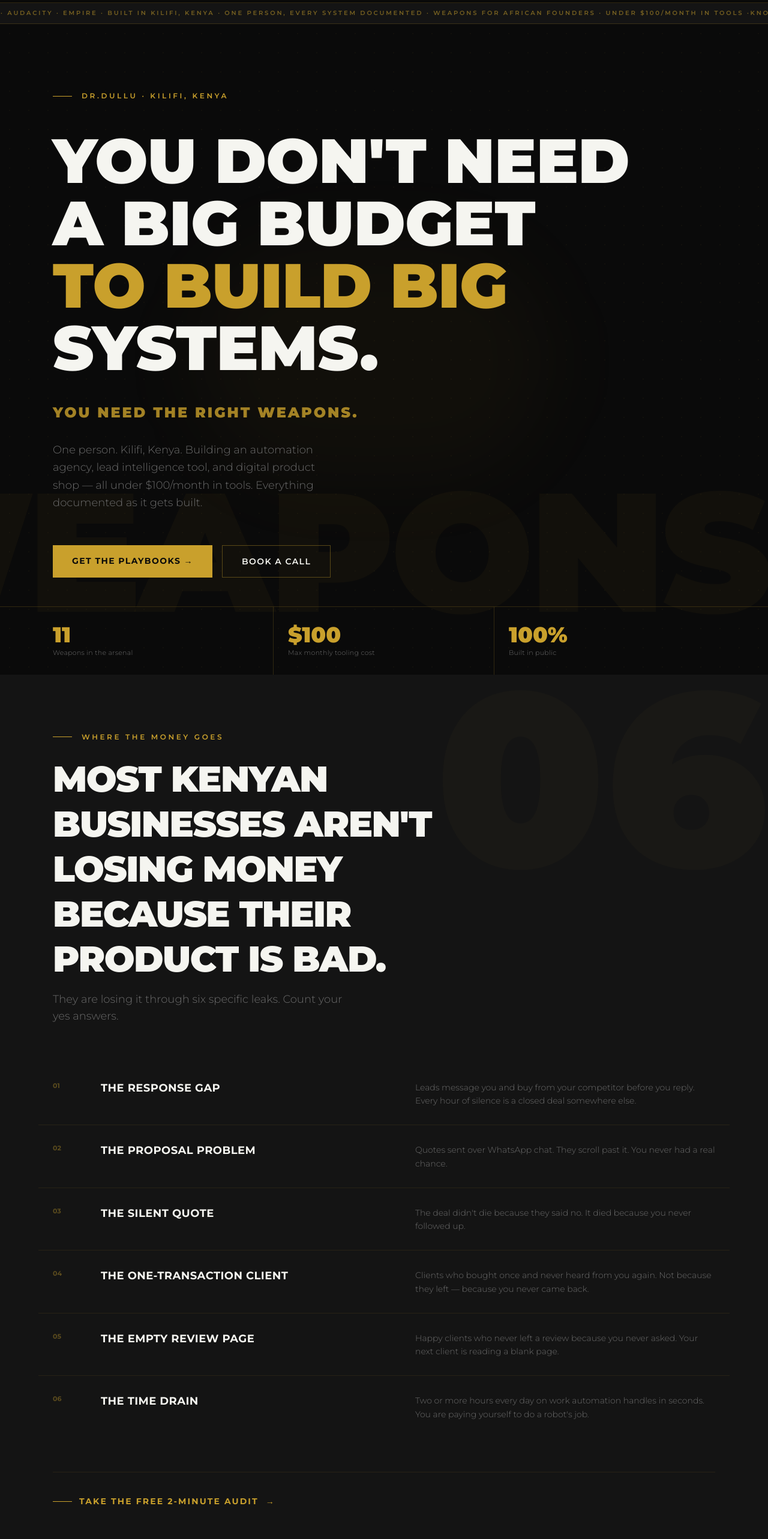
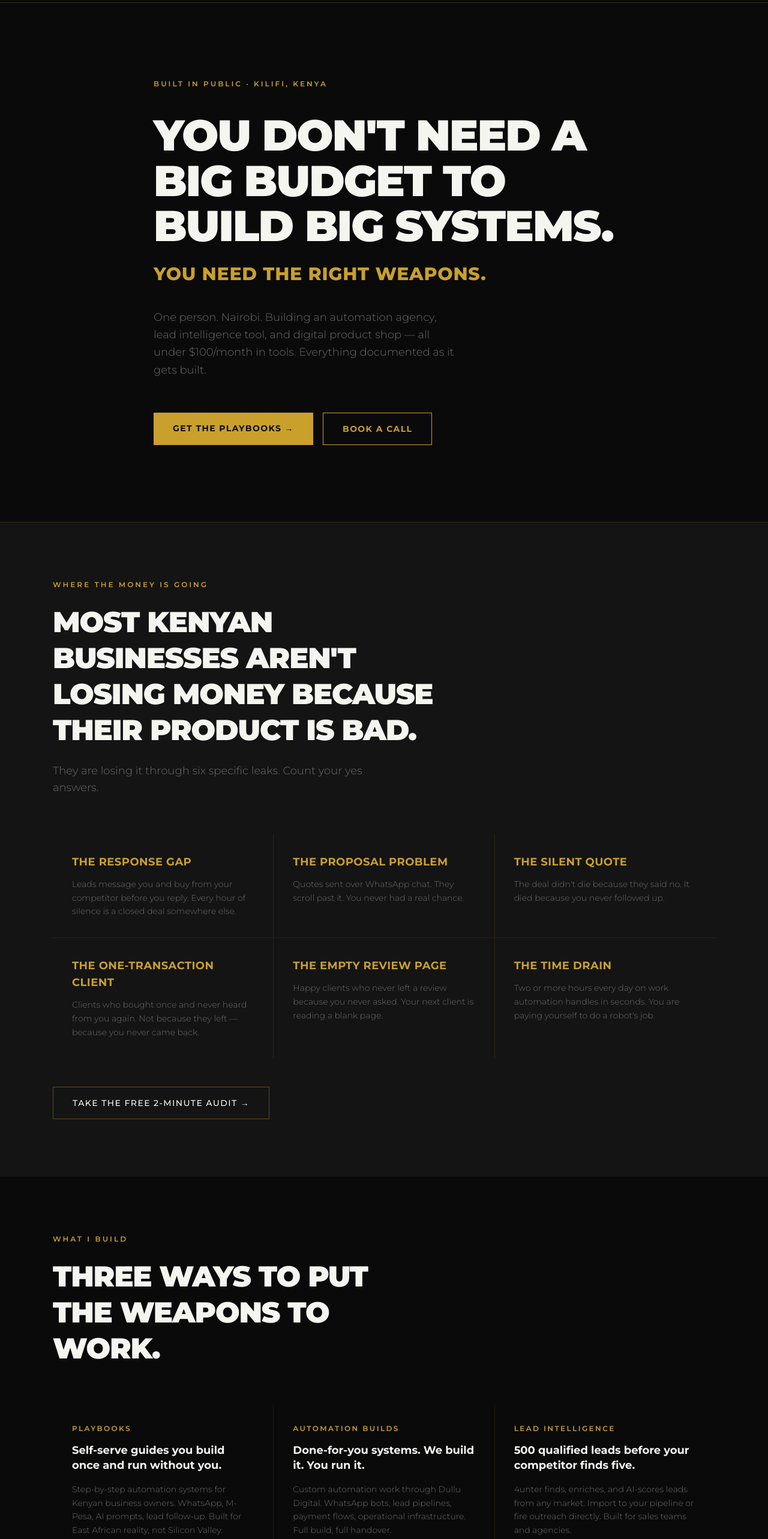
Before and after one commit to COO-DRD/dullu-group-site, a Next.js app: page / in a window 1280 px wide. Shown: the part 60-2626 px from the top of the page at 60% size. Built offline with nearby package versions, Linux system fonts and the light colour scheme.

Commit message:
Revert "Redesign homepage — editorial war-room UI with motion"
This reverts commit 80129698df4f6b96ab6c9b7472a57cea6aa8309a.

```diff
--- a/app/globals.css
+++ b/app/globals.css
@@ -9,19 +9,6 @@
   --color-ink-light: #141414;
 
   --font-sans: var(--font-montserrat, "Montserrat", sans-serif);
-
-  --animate-marquee:  marquee 42s linear infinite;
-  --animate-fade-up:  fadeUp 0.75s ease forwards;
-}
-
-@keyframes marquee {
-  from { transform: translateX(0); }
-  to   { transform: translateX(-50%); }
-}
-
-@keyframes fadeUp {
-  from { opacity: 0; transform: translateY(28px); }
-  to   { opacity: 1; transform: translateY(0); }
 }
 
 html {
@@ -35,8 +22,3 @@ body {
   -webkit-font-smoothing: antialiased;
   -moz-osx-font-smoothing: grayscale;
 }
-
-.bg-grid {
-  background-image: radial-gradient(circle, rgba(201, 160, 44, 0.04) 1px, transparent 1px);
-  background-size: 32px 32px;
-}
--- a/app/page.tsx
+++ b/app/page.tsx
@@ -1,23 +1,19 @@
 import Navbar from "@/components/Navbar";
-import Ticker from "@/components/Ticker";
 import Hero from "@/components/Hero";
 import Problem from "@/components/Problem";
 import WhatIBuild from "@/components/WhatIBuild";
 import About from "@/components/About";
-import FinalCTA from "@/components/FinalCTA";
 import Footer from "@/components/Footer";
 
 export default function Home() {
   return (
     <>
       <Navbar />
-      <main className="pt-16">
-        <Ticker />
+      <main>
         <Hero />
         <Problem />
         <WhatIBuild />
         <About />
-        <FinalCTA />
       </main>
       <Footer />
     </>
--- a/components/Hero.tsx
+++ b/components/Hero.tsx
@@ -1,82 +1,28 @@
 import Link from "next/link";
-
-const stats = [
-  { num: "11",    label: "Weapons in the arsenal" },
-  { num: "$100",  label: "Max monthly tooling cost" },
-  { num: "100%",  label: "Built in public" },
-];
 
 export default function Hero() {
   return (
-    <section className="relative bg-grid min-h-screen flex flex-col justify-between overflow-hidden">
-      {/* Ambient glow */}
-      <div className="absolute top-1/3 left-1/4 w-[600px] h-[400px] bg-gold/[0.04] rounded-full blur-3xl pointer-events-none" />
+    <section className="min-h-screen flex items-center pt-16 border-b border-gold/20">
+      <div className="max-w-6xl mx-auto px-6 py-24 md:py-32">
+        <p className="text-xs font-semibold tracking-[0.25em] text-gold uppercase mb-10">
+          Built in Public · Kilifi, Kenya
+        </p>
 
-      {/* Background WEAPONS lettering */}
-      <div
-        className="absolute bottom-16 right-0 text-[22vw] font-black text-gold/[0.04] pointer-events-none select-none leading-none tracking-tight uppercase"
-        aria-hidden
-      >
-        WEAPONS
-      </div>
-
-      <div className="relative max-w-6xl mx-auto px-6 pt-28 pb-12 w-full flex-1 flex flex-col justify-center">
-        {/* Kicker */}
-        <div className="flex items-center gap-4 mb-12 animate-fade-up opacity-0" style={{ animationDelay: "0s" }}>
-          <span className="block w-8 h-px bg-gold shrink-0" />
-          <p className="text-xs font-semibold tracking-[0.3em] text-gold uppercase">
-            DR.DULLU · KILIFI, KENYA
-          </p>
-        </div>
-
-        {/* Headline — each line staggers in */}
-        <h1 className="font-black uppercase leading-[0.93] tracking-tight mb-10">
-          <span
-            className="block text-5xl md:text-7xl lg:text-[6.5rem] text-offwhite animate-fade-up opacity-0"
-            style={{ animationDelay: "0.1s" }}
-          >
-            You don&apos;t need
-          </span>
-          <span
-            className="block text-5xl md:text-7xl lg:text-[6.5rem] text-offwhite animate-fade-up opacity-0"
-            style={{ animationDelay: "0.22s" }}
-          >
-            a big budget
-          </span>
-          <span
-            className="block text-5xl md:text-7xl lg:text-[6.5rem] text-gold animate-fade-up opacity-0"
-            style={{ animationDelay: "0.34s" }}
-          >
-            to build big
-          </span>
-          <span
-            className="block text-5xl md:text-7xl lg:text-[6.5rem] text-offwhite animate-fade-up opacity-0"
-            style={{ animationDelay: "0.46s" }}
-          >
-            systems.
-          </span>
+        <h1 className="font-sans font-black text-5xl md:text-6xl lg:text-7xl text-offwhite leading-[1.05] mb-6 max-w-3xl uppercase tracking-tight">
+          You don&apos;t need a big budget to build big systems.
         </h1>
 
-        <p
-          className="font-black text-xl md:text-2xl text-gold/80 uppercase tracking-[0.12em] mb-8 animate-fade-up opacity-0"
-          style={{ animationDelay: "0.6s" }}
-        >
+        <p className="font-sans font-extrabold text-2xl md:text-3xl text-gold mb-10 uppercase tracking-wide">
           You need the right weapons.
         </p>
 
-        <p
-          className="font-light text-grey text-base md:text-lg leading-relaxed mb-14 max-w-md animate-fade-up opacity-0"
-          style={{ animationDelay: "0.72s" }}
-        >
-          One person. Kilifi, Kenya. Building an automation agency, lead intelligence
-          tool, and digital product shop — all under $100/month in tools.
+        <p className="font-sans font-light text-lg text-grey leading-relaxed mb-14 max-w-lg">
+          One person. Nairobi. Building an automation agency, lead intelligence tool,
+          and digital product shop — all under $100/month in tools.
           Everything documented as it gets built.
         </p>
 
-        <div
-          className="flex flex-wrap gap-4 animate-fade-up opacity-0"
-          style={{ animationDelay: "0.84s" }}
-        >
+        <div className="flex flex-wrap gap-4">
           <Link
             href="/shop"
             className="bg-gold text-ink font-bold text-sm tracking-[0.1em] uppercase px-8 py-4 hover:brightness-110 transition-all"
@@ -85,26 +31,12 @@ export default function Hero() {
           </Link>
           <Link
             href="/office"
-            className="border border-gold/40 text-offwhite font-semibold text-sm tracking-[0.1em] uppercase px-8 py-4 hover:border-gold hover:text-gold transition-all"
+            className="border border-gold text-gold font-bold text-sm tracking-[0.1em] uppercase px-8 py-4 hover:bg-gold hover:text-ink transition-all"
           >
             Book a Call
           </Link>
         </div>
       </div>
-
-      {/* Stats strip */}
-      <div className="relative border-t border-gold/20 w-full">
-        <div className="max-w-6xl mx-auto px-6">
-          <div className="grid grid-cols-3 divide-x divide-gold/20">
-            {stats.map((s) => (
-              <div key={s.label} className="py-7 px-6 first:pl-0">
-                <p className="font-black text-3xl md:text-4xl text-gold mb-1 leading-none">{s.num}</p>
-                <p className="text-[11px] font-light text-grey tracking-wide mt-1">{s.label}</p>
-              </div>
-            ))}
-          </div>
-        </div>
-      </div>
     </section>
   );
 }
--- a/components/Problem.tsx
+++ b/components/Problem.tsx
@@ -2,32 +2,26 @@ import Link from "next/link";
 
 const leaks = [
   {
-    num: "01",
     title: "The Response Gap",
     body: "Leads message you and buy from your competitor before you reply. Every hour of silence is a closed deal somewhere else.",
   },
   {
-    num: "02",
     title: "The Proposal Problem",
     body: "Quotes sent over WhatsApp chat. They scroll past it. You never had a real chance.",
   },
   {
-    num: "03",
     title: "The Silent Quote",
     body: "The deal didn't die because they said no. It died because you never followed up.",
   },
   {
-    num: "04",
     title: "The One-Transaction Client",
     body: "Clients who bought once and never heard from you again. Not because they left — because you never came back.",
   },
   {
-    num: "05",
     title: "The Empty Review Page",
     body: "Happy clients who never left a review because you never asked. Your next client is reading a blank page.",
   },
   {
-    num: "06",
     title: "The Time Drain",
     body: "Two or more hours every day on work automation handles in seconds. You are paying yourself to do a robot's job.",
   },
@@ -35,63 +29,39 @@ const leaks = [
 
 export default function Problem() {
   return (
-    <section className="relative bg-ink-light py-24 overflow-hidden">
-      <div
-        className="absolute -top-8 right-0 text-[32vw] font-black text-gold/[0.025] pointer-events-none select-none leading-none"
-        aria-hidden
-      >
-        06
-      </div>
+    <section className="bg-ink-light py-24">
+      <div className="max-w-6xl mx-auto px-6">
+        <p className="text-xs font-semibold tracking-[0.25em] text-gold uppercase mb-6">
+          Where the money is going
+        </p>
 
-      <div className="relative max-w-6xl mx-auto px-6">
-        <div className="flex items-center gap-4 mb-6">
-          <span className="block w-8 h-px bg-gold shrink-0" />
-          <p className="text-xs font-semibold tracking-[0.3em] text-gold uppercase">Where the money goes</p>
-        </div>
-
-        <h2 className="font-black text-4xl md:text-5xl lg:text-6xl text-offwhite leading-tight uppercase tracking-tight mb-4 max-w-2xl">
+        <h2 className="font-sans font-black text-4xl md:text-5xl text-offwhite leading-tight uppercase mb-6 max-w-2xl tracking-tight">
           Most Kenyan businesses aren&apos;t losing money because their product is bad.
         </h2>
 
-        <p className="font-light text-grey text-lg mb-16 max-w-lg">
+        <p className="font-light text-grey text-lg mb-16 max-w-xl">
           They are losing it through six specific leaks. Count your yes answers.
         </p>
 
-        <div className="divide-y divide-gold/10">
+        <div className="grid grid-cols-1 md:grid-cols-2 lg:grid-cols-3 gap-px bg-gold/10">
           {leaks.map((leak) => (
-            <div
-              key={leak.num}
-              className="group grid grid-cols-[3rem_1fr] md:grid-cols-[3.5rem_1fr_1fr] gap-x-6 items-start py-7 -mx-6 px-6 hover:bg-ink transition-colors duration-200 cursor-default"
-            >
-              <span className="text-[11px] font-bold text-gold/40 group-hover:text-gold transition-colors mt-0.5">
-                {leak.num}
-              </span>
-
-              <div>
-                <h3 className="font-bold text-offwhite text-lg uppercase tracking-wide">
-                  {leak.title}
-                </h3>
-                <span className="block h-px w-0 bg-gold mt-2 group-hover:w-full transition-all duration-500" />
-                <p className="md:hidden font-light text-grey text-sm leading-relaxed mt-3">
-                  {leak.body}
-                </p>
-              </div>
-
-              <p className="hidden md:block font-light text-grey text-sm leading-relaxed mt-0.5">
+            <div key={leak.title} className="bg-ink-light p-8 hover:bg-ink transition-colors">
+              <h3 className="font-sans font-bold text-gold text-lg mb-3 uppercase tracking-wide">
+                {leak.title}
+              </h3>
+              <p className="font-light text-grey text-sm leading-relaxed">
                 {leak.body}
               </p>
             </div>
           ))}
         </div>
 
-        <div className="mt-14 pt-8 border-t border-gold/10">
+        <div className="mt-12">
           <Link
             href="/shop?product=african-business-audit"
-            className="inline-flex items-center gap-3 text-sm font-bold text-gold uppercase tracking-[0.15em] group"
+            className="inline-block border border-gold/40 text-offwhite font-medium text-sm tracking-[0.1em] uppercase px-8 py-4 hover:border-gold transition-colors"
           >
-            <span className="block w-8 h-px bg-gold group-hover:w-16 transition-all duration-300 shrink-0" />
-            Take the free 2-minute audit
-            <span className="group-hover:translate-x-1 transition-transform inline-block">→</span>
+            Take the free 2-minute audit →
           </Link>
         </div>
       </div>
--- a/components/Ticker.tsx
+++ /dev/null
@@ -1,22 +0,0 @@
-"use client";
-
-const STRIP =
-  "KNOWLEDGE  ·  AUDACITY  ·  EMPIRE  ·  BUILT IN KILIFI, KENYA  ·  ONE PERSON, EVERY SYSTEM DOCUMENTED  ·  WEAPONS FOR AFRICAN FOUNDERS  ·  UNDER $100/MONTH IN TOOLS  ·  ";
-
-export default function Ticker() {
-  return (
-    <div className="bg-ink-light border-b border-gold/20 py-2.5 overflow-hidden select-none">
-      <div className="flex whitespace-nowrap animate-marquee">
-        <span className="text-[10px] font-semibold tracking-[0.28em] text-gold/55 uppercase shrink-0">
-          {STRIP}
-        </span>
-        <span
-          className="text-[10px] font-semibold tracking-[0.28em] text-gold/55 uppercase shrink-0"
-          aria-hidden
-        >
-          {STRIP}
-        </span>
-      </div>
-    </div>
-  );
-}
--- a/components/WhatIBuild.tsx
+++ b/components/WhatIBuild.tsx
@@ -1,90 +1,62 @@
-const weapons = [
+const builds = [
   {
-    index: "W·01",
     label: "Playbooks",
-    heading: "Self-serve guides built for East African reality.",
-    body: "WhatsApp, M-Pesa, AI prompts, lead follow-up. Step-by-step automation systems for Kenyan business owners, not Silicon Valley.",
+    heading: "Self-serve guides you build once and run without you.",
+    body: "Step-by-step automation systems for Kenyan business owners. WhatsApp, M-Pesa, AI prompts, lead follow-up. Built for East African reality, not Silicon Valley.",
     price: "From KES 999",
     cta: "Browse the Shop",
     href: "/shop",
     external: false,
-    tag: "Most popular",
   },
   {
-    index: "W·02",
     label: "Automation Builds",
     heading: "Done-for-you systems. We build it. You run it.",
-    body: "Custom automation through Dullu Digital. WhatsApp bots, lead pipelines, payment flows. Full build, full handover.",
+    body: "Custom automation work through Dullu Digital. WhatsApp bots, lead pipelines, payment flows, operational infrastructure. Full build, full handover.",
     price: "From KES 120,000",
     cta: "Dullu Digital",
     href: "https://digital.dullugroup.co.ke",
     external: true,
-    tag: null,
   },
   {
-    index: "W·03",
     label: "Lead Intelligence",
     heading: "500 qualified leads before your competitor finds five.",
-    body: "4unter finds, enriches, and AI-scores leads from any market. Import to your pipeline or fire outreach directly.",
+    body: "4unter finds, enriches, and AI-scores leads from any market. Import to your pipeline or fire outreach directly. Built for sales teams and agencies.",
     price: "Free trial",
     cta: "Try 4unter",
     href: "https://4unter.dullugroup.co.ke",
     external: true,
-    tag: "Free to start",
   },
 ];
 
 export default function WhatIBuild() {
   return (
-    <section className="relative py-24 bg-ink overflow-hidden">
-      <div
-        className="absolute -top-12 left-0 text-[28vw] font-black text-gold/[0.025] pointer-events-none select-none leading-none"
-        aria-hidden
-      >
-        3
-      </div>
+    <section className="py-24 border-b border-gold/20">
+      <div className="max-w-6xl mx-auto px-6">
+        <p className="text-xs font-semibold tracking-[0.25em] text-gold uppercase mb-6">
+          What I build
+        </p>
 
-      <div className="relative max-w-6xl mx-auto px-6">
-        <div className="flex items-center gap-4 mb-6">
-          <span className="block w-8 h-px bg-gold shrink-0" />
-          <p className="text-xs font-semibold tracking-[0.3em] text-gold uppercase">The Arsenal</p>
-        </div>
-
-        <h2 className="font-black text-4xl md:text-5xl text-offwhite leading-tight uppercase tracking-tight mb-16 max-w-xl">
+        <h2 className="font-sans font-black text-4xl md:text-5xl text-offwhite leading-tight uppercase mb-16 max-w-xl tracking-tight">
           Three ways to put the weapons to work.
         </h2>
 
         <div className="grid grid-cols-1 md:grid-cols-3 gap-px bg-gold/10">
-          {weapons.map((w) => (
-            <div
-              key={w.index}
-              className="group relative bg-ink p-8 flex flex-col hover:bg-ink-light transition-colors overflow-hidden"
-            >
-              {/* Top border grows on hover */}
-              <span className="absolute top-0 left-0 h-px w-0 bg-gold group-hover:w-full transition-all duration-500" />
-
-              <div className="flex items-start justify-between mb-6">
-                <span className="text-[10px] font-bold tracking-[0.25em] text-gold/40 uppercase">{w.index}</span>
-                {w.tag && (
-                  <span className="text-[10px] font-bold tracking-[0.1em] text-ink bg-gold px-2 py-0.5 uppercase shrink-0">
-                    {w.tag}
-                  </span>
-                )}
-              </div>
-
-              <p className="text-xs font-semibold tracking-[0.2em] text-gold uppercase mb-3">{w.label}</p>
-              <h3 className="font-bold text-offwhite text-xl leading-snug mb-4">{w.heading}</h3>
-              <p className="font-light text-grey text-sm leading-relaxed mb-8 flex-1">{w.body}</p>
-
-              <div className="flex items-center justify-between mt-auto pt-4 border-t border-gold/10">
-                <span className="text-xs font-bold text-gold">{w.price}</span>
+          {builds.map((b) => (
+            <div key={b.label} className="bg-ink p-8 flex flex-col">
+              <p className="text-xs font-semibold tracking-[0.2em] text-gold uppercase mb-4">{b.label}</p>
+              <h3 className="font-bold text-offwhite text-lg mb-4 leading-snug">
+                {b.heading}
+              </h3>
+              <p className="font-light text-grey text-sm leading-relaxed mb-8 flex-1">{b.body}</p>
+              <div>
+                <p className="text-xs text-grey mb-4">{b.price}</p>
                 <a
-                  href={w.href}
-                  target={w.external ? "_blank" : undefined}
-                  rel={w.external ? "noopener noreferrer" : undefined}
-                  className="text-xs font-bold text-gold/70 uppercase tracking-[0.15em] hover:text-gold transition-colors group-hover:translate-x-1 transition-transform"
+                  href={b.href}
+                  target={b.external ? "_blank" : undefined}
+                  rel={b.external ? "noopener noreferrer" : undefined}
+                  className="inline-block border border-gold text-gold font-semibold text-sm tracking-wide px-6 py-3 hover:bg-gold hover:text-ink transition-all"
                 >
-                  {w.cta} →
+                  {b.cta} →
                 </a>
               </div>
             </div>
```
Also changed, not shown: components/About.tsx (+19 -26 lines), components/FinalCTA.tsx (deleted, +0 -50 lines).
